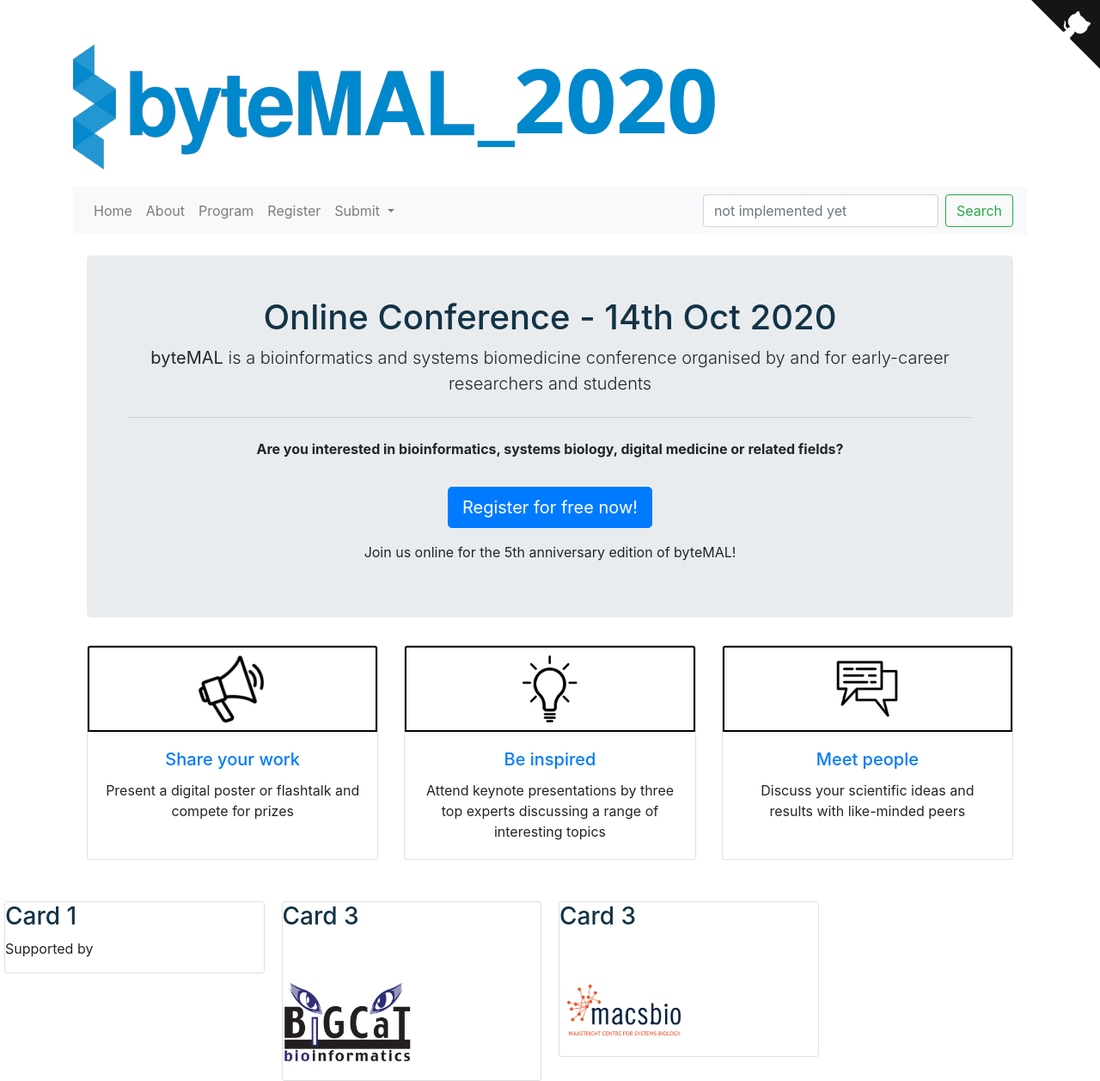
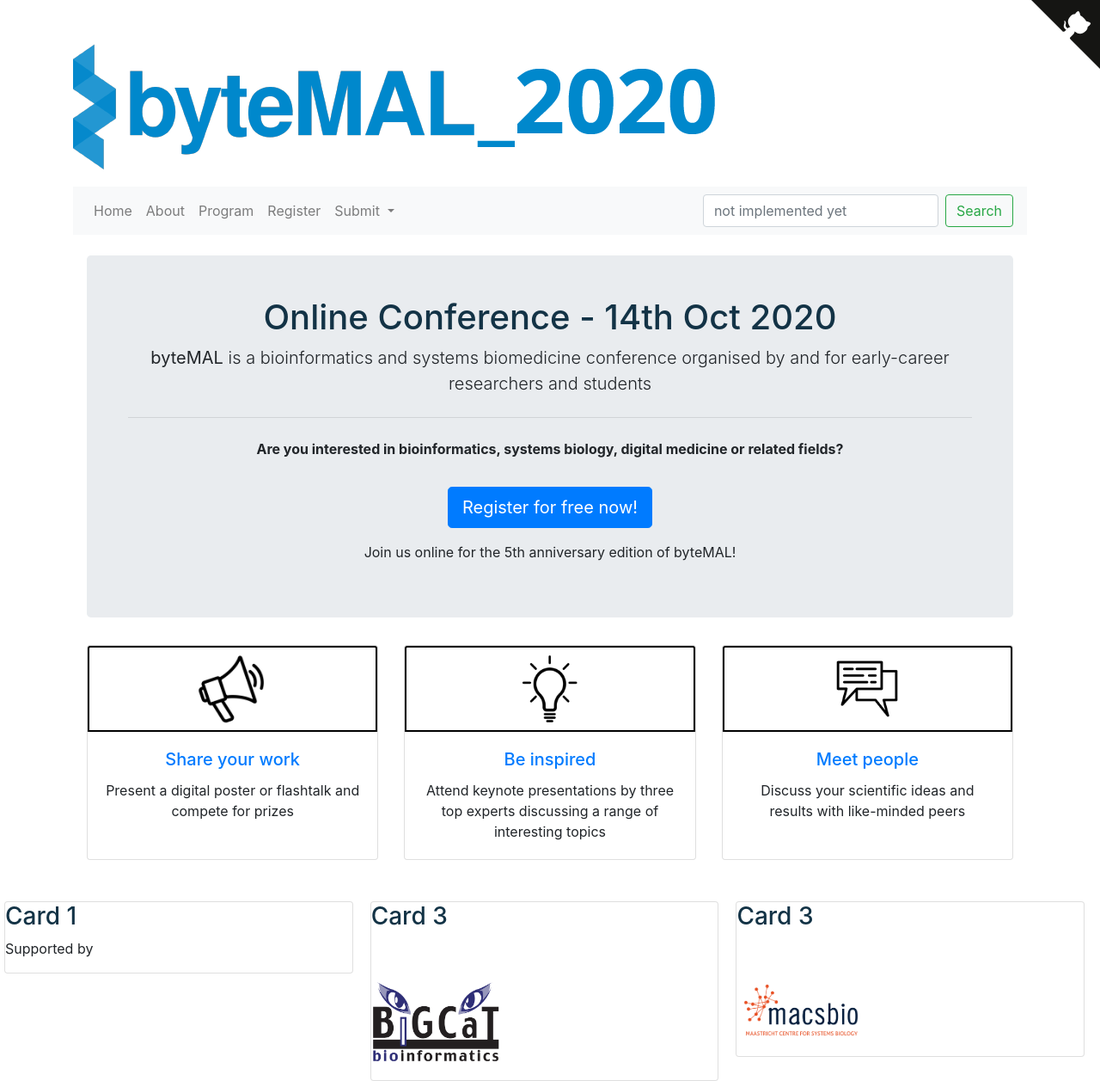
Before and after one commit to bytemal/bytemal-2020, a Jekyll site: the page built from index.html, in a window 1280 px wide. Shown: the whole page at 86% size. Built offline with Jekyll 4.4.1, drawn with Linux system fonts in a browser that asks for light colours.

Commit message:
Update main.css

```diff
--- a/css/main.css
+++ b/css/main.css
@@ -33,7 +33,7 @@ td{ border:1px solid ;  padding: 15px; }
 /* Float four columns side by side */
 .column {
   float: left;
-  width: 25%;
+  width: 33%;
   padding: 0 10px;
 }
 
```
